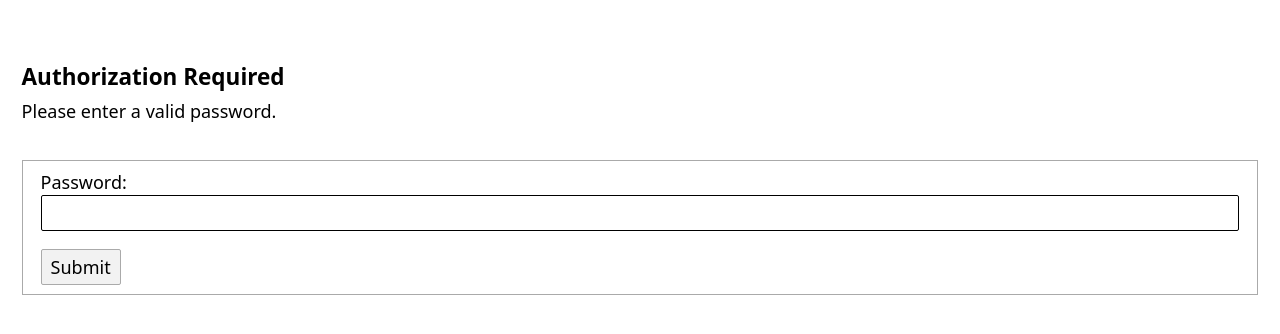
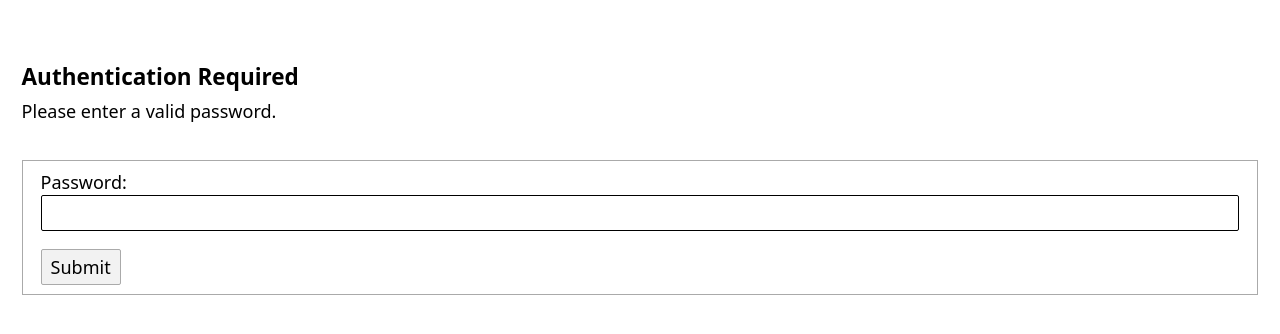
Before and after one commit to lc-at/lcat.dev, a Flask app: page /administrator/login in a window 1280 px wide. Shown: the part 129-463 px from the top of the page. Run offline with Flask 2, Linux system fonts and the light colour scheme.

Commit message:
Changed authorization to authentication

```diff
--- a/app/templates/admin/login.html
+++ b/app/templates/admin/login.html
@@ -2,7 +2,7 @@
 {% block title %}Login{% endblock %}
 {% block article %}
 <section>
-    <h3>Authorization Required</h3>
+    <h3>Authentication Required</h3>
     <p>Please enter a valid password.</p>
 </section>
 <section>
```
